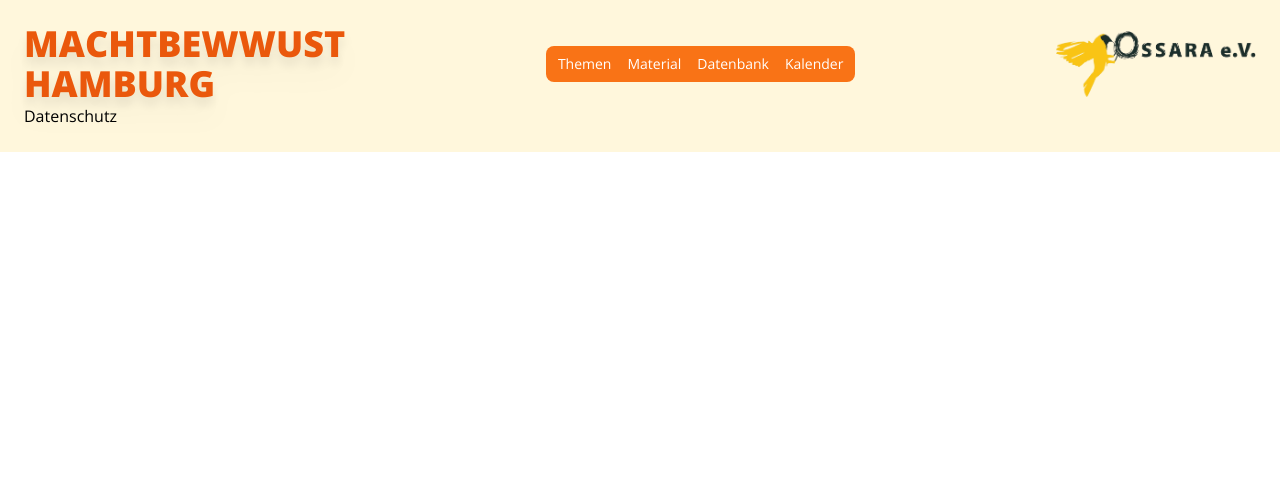
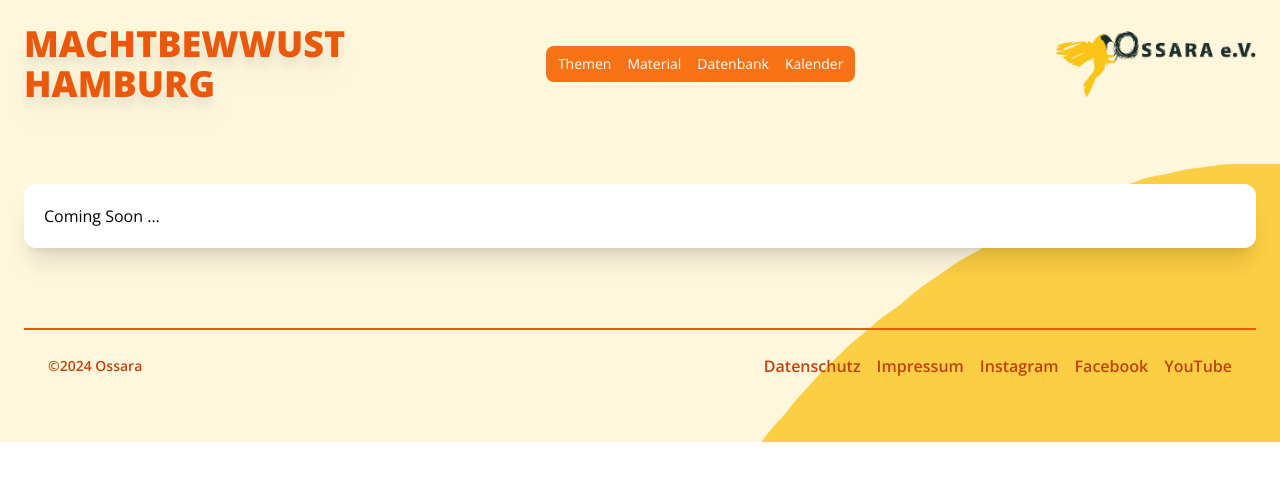
Before and after one commit to Chell0/machtbewwust, a Next.js app: page /datenschutz in a window 1280 px wide. Shown: the top 480 px of the page. Built offline with nearby package versions, Linux system fonts and the light colour scheme.

Commit message:
Import the Footer component into the datenschutz page

```diff
--- a/app/datenschutz/page.tsx
+++ b/app/datenschutz/page.tsx
@@ -1,3 +1,4 @@
+import Footer from "@/components/Footer/Footer";
 import NavBar from "@/components/NavBar/NavBar";
 
 export default function Page() {
@@ -10,7 +11,10 @@ export default function Page() {
             >
                 <main className="p-6">
                     <NavBar />
-                    Datenschutz
+                    <div className={`bg-white rounded-xl shadow-xl p-5 mt-20`}>
+                        <h1>Coming Soon ...</h1>
+                    </div>
+                    <Footer />
                 </main>
             </div>
         </>
```
